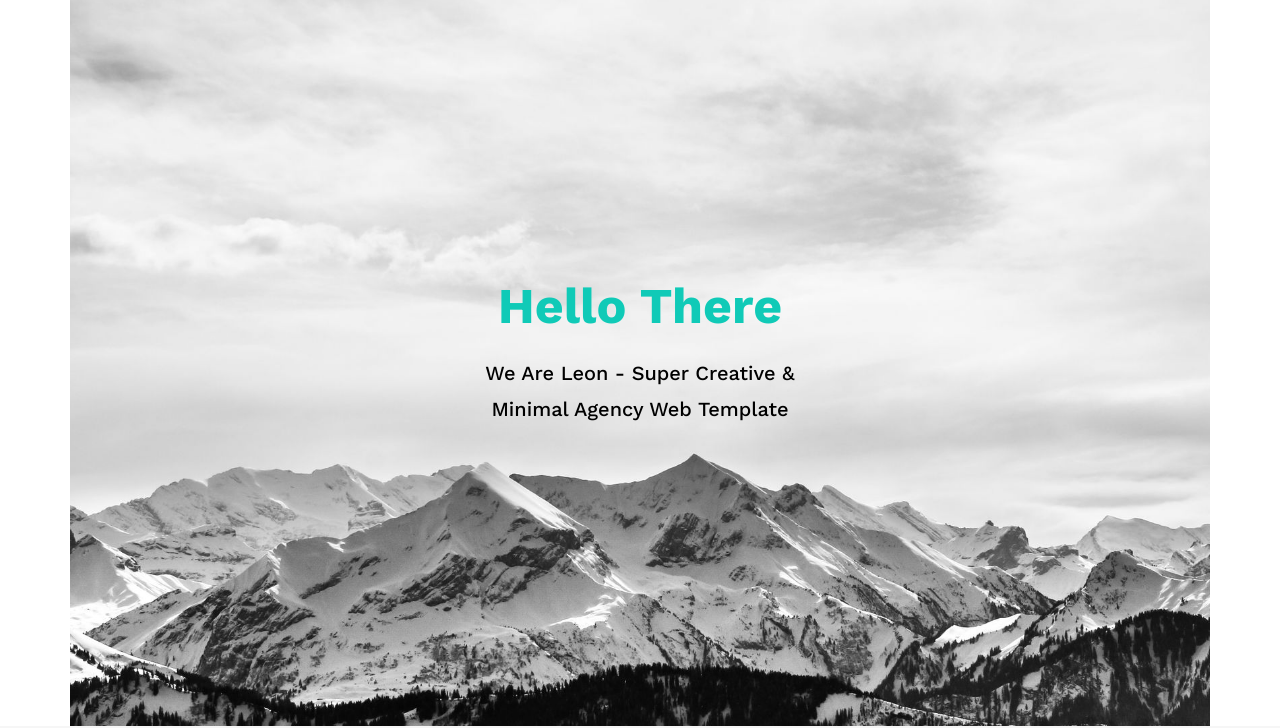
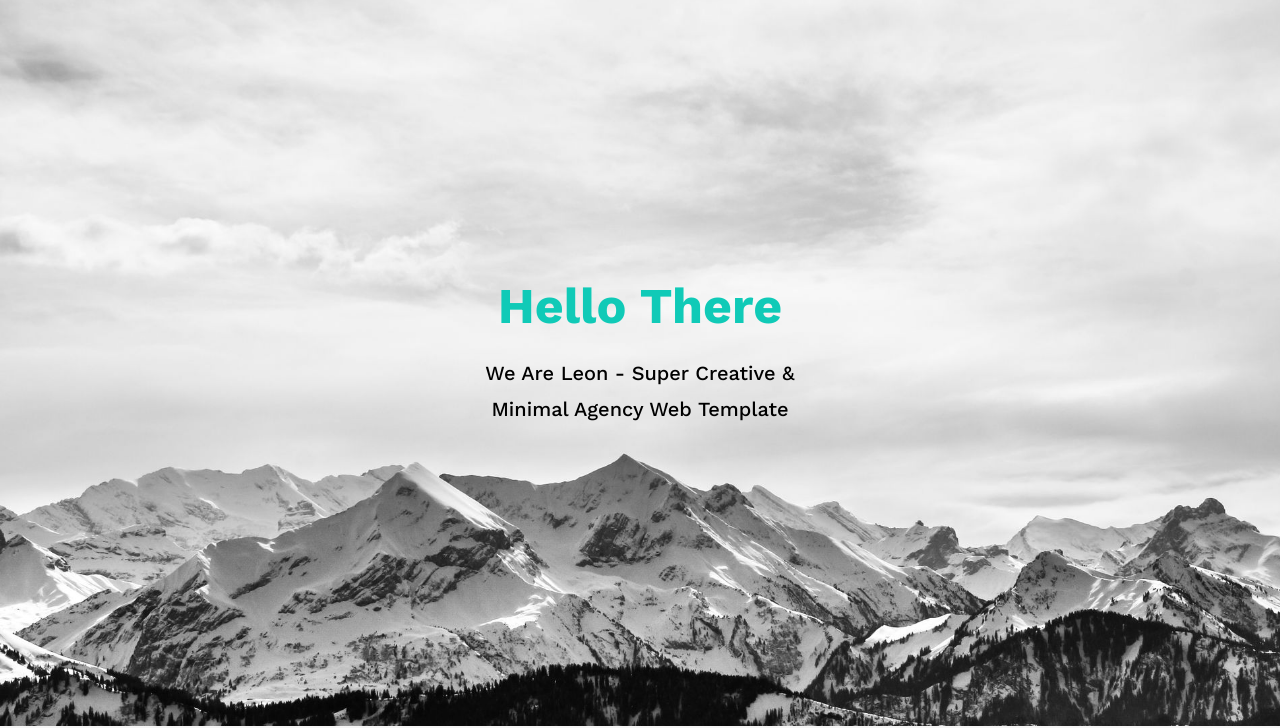
Before and after one commit to AbdallahMoMen/Project-1, a plain HTML site: page index.html in a window 1280 px wide. Shown: the part 74-802 px from the top of the page. Drawn offline with nearby package versions, Linux system fonts and the light colour scheme.

Commit message:
Completed Version

```diff
--- a/CSS/style.css
+++ b/CSS/style.css
@@ -205,7 +205,7 @@ body {
 
 /* Start landing Section */
 
-.landing .container {
+.landing {
   background-image: url("../Images/landing.jpg");
   background-size: cover;
   height: calc(100vh - 72px);
@@ -372,7 +372,6 @@ body {
 
 .portfolio .container .portfolio-content .port h2 {
   font-size: 50px;
-  margin: 0;
 }
 
 .portfolio .container .portfolio-content .port p {
--- a/index.html
+++ b/index.html
@@ -40,11 +40,9 @@
     </div>
     <!-- Start Landing Section -->
     <div class="landing">
-      <div class="container">
-        <div class="intro-text">
-          <h1>Hello There</h1>
-          <p>We Are Leon - Super Creative & Minimal Agency Web Template</p>
-        </div>
+      <div class="intro-text">
+        <h1>Hello There</h1>
+        <p>We Are Leon - Super Creative & Minimal Agency Web Template</p>
       </div>
     </div>
     <!-- Start features Section -->
```
